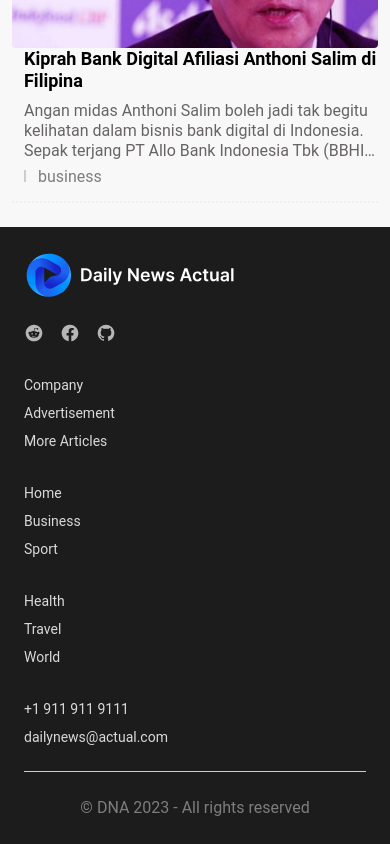
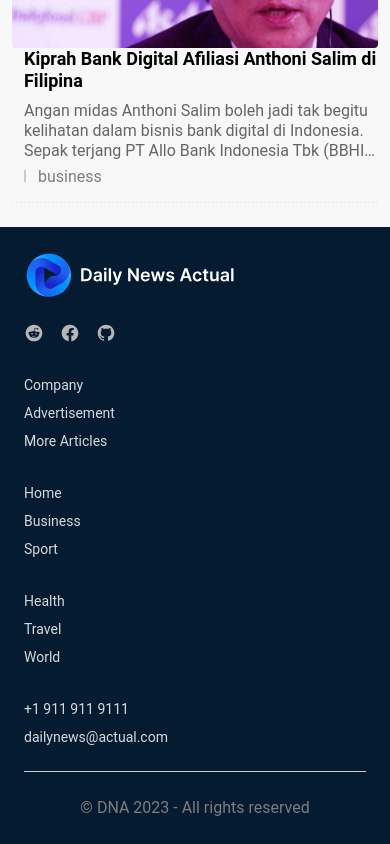
Before and after one commit to Dannaire/NewsWeb, a Next.js app: page / in a window 390 px wide. Shown: the part 6069-6913 px from the top of the page. Built offline with nearby package versions, Linux system fonts and the light colour scheme.

Commit message:
add responsive

```diff
--- a/Components/footer.js
+++ b/Components/footer.js
@@ -10,7 +10,7 @@
 
   return (
     <div>
-      <footer className="bg-gray-900">
+      <footer className="bg-navbcg">
         <div className="container p-6 mx-auto">
           <div className="lg:flex">
             <div className="w-full -mx-6 lg:w-2/5">
```
